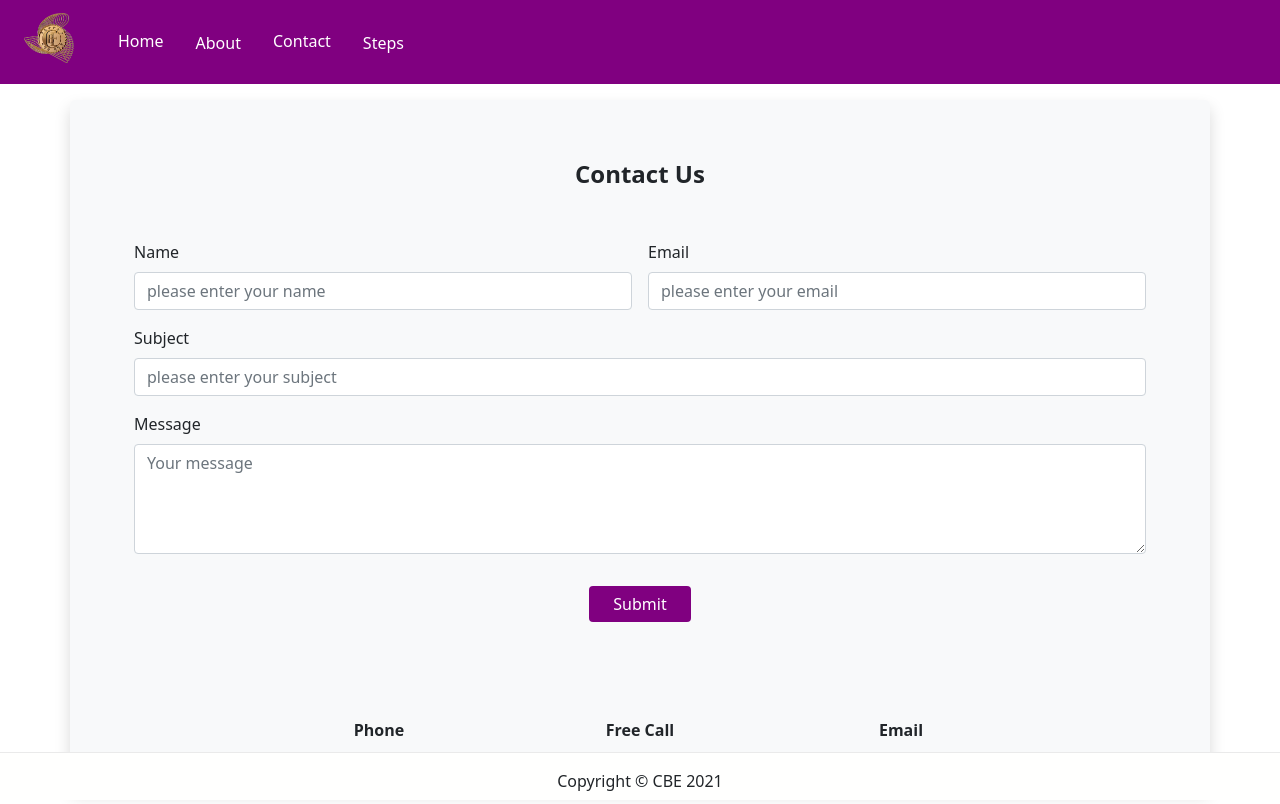
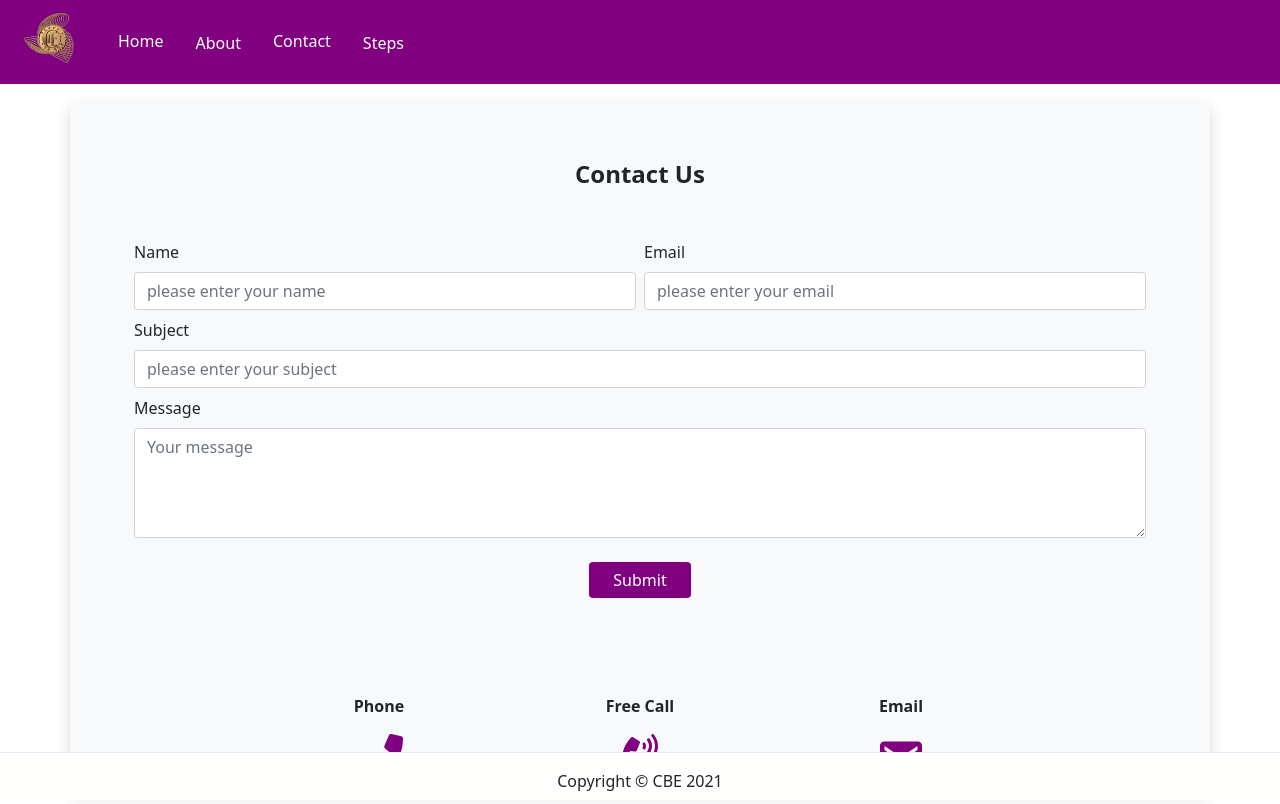
Before and after one commit to Natnael-Tilahun/online-event-ticketing, a Next.js app: page /contact in a window 1280 px wide. Built offline with nearby package versions, Linux system fonts and the light colour scheme.

Commit message:
post data to api test

```diff
--- a/pages/contact.js
+++ b/pages/contact.js
@@ -15,7 +15,7 @@ const Contact = () => {
       <p className="text-center fs-4 fw-bold pt-2 pb-3"> Contact Us</p>
 
       <Form
-        className="row g-3 needs-validation justify-content-center px-3 pt-0 pt-lg-3 pb-2 pb-lg-5"
+        className="row g-2 needs-validation justify-content-center px-3 pt-0 pt-lg-3 pb-2 pb-lg-5"
         novalidate
       >
         <div className="col-6">
--- a/pages/otp/[id].js
+++ b/pages/otp/[id].js
@@ -61,7 +61,7 @@ const Confirmation = ({ ninja }) => {
     }
   }
   return (
-    <div className="container w-lg-50 w-xs-100  p-5  overflow-auto bg-light  shadow rounded-3 ">
+    <div className="container w-lg-50 w-xs-100  p-4  overflow-auto bg-light  shadow rounded-3 ">
       <p className="text-center fs-4 fw-bold pb-2"> Confirm Your Payment</p>
       <div className="row   gx-0 align-items-center justify-content-center">
         <div className="card col-12 ">
```
